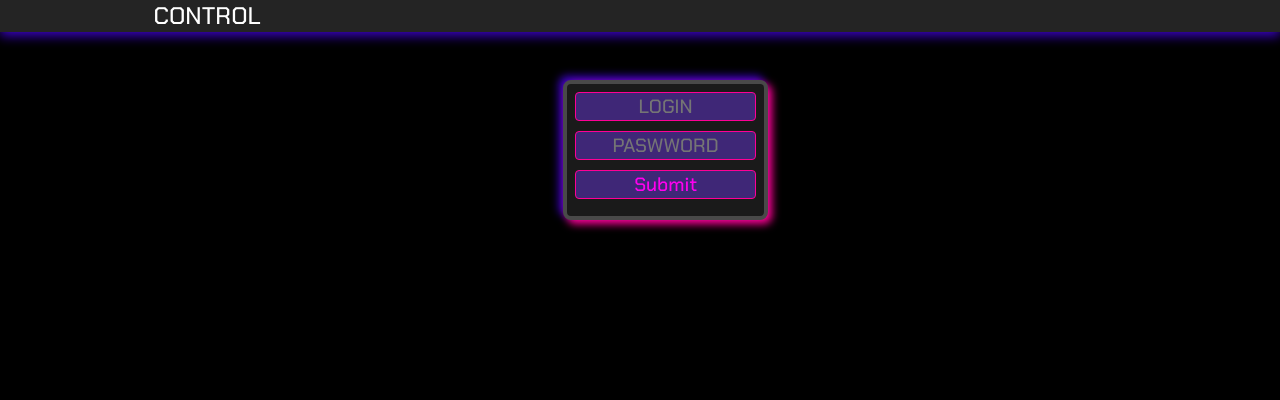
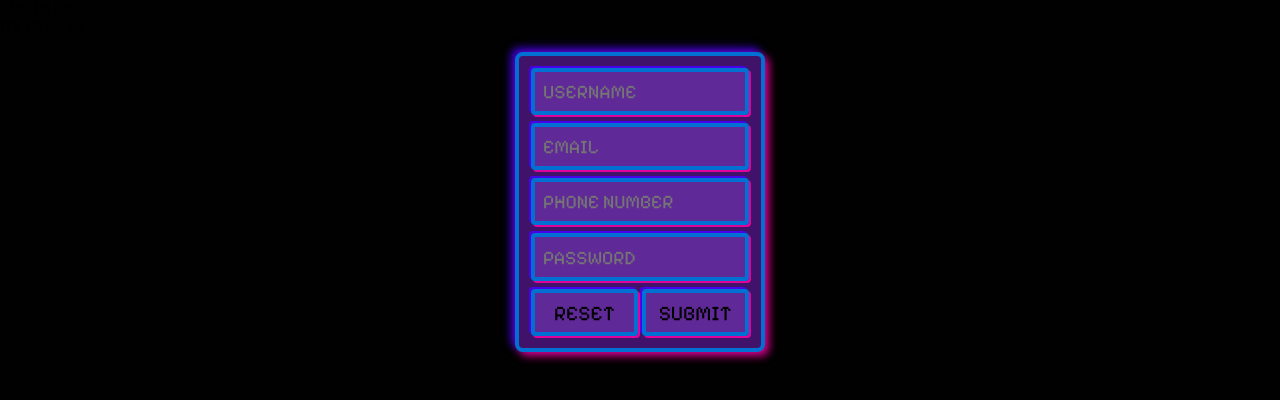
Before and after one commit to Fasamii/simple-form, a plain HTML site: page index.html in a window 1280 px wide. Drawn offline with Linux system fonts and the light colour scheme.

Commit message:
nice loking form

```diff
--- a/index.html
+++ b/index.html
@@ -3,25 +3,38 @@
 <head>
     <meta charset="UTF-8">
     <meta name="viewport" content="width=device-width, initial-scale=1.0">
-    <title>Document</title>
+    <title>CONTROL</title>
     <link rel="stylesheet" href="style.css">
 </head>
-<body class="dark_theme">
+<body>
     <header>
-        <nav class="topnav">
-            <h2>CONTROL</h2>
-        </nav>
+        <span id="name">LOGIN PAGE</span><br><span id="name2"> BY FASAMI</span>
     </header>
     <main>
-        <form action="index.php" method="post">
-            <input type="text" id="login"
-            placeholder="LOGIN" required
-            minlength="5" maxlength="20">
-            <input type="password" id="passwordid"
-            placeholder="PASWWORD" required
-            minlength="10" maxlength="40">
-            <input class="last" type="submit">
+        <form action="data.php" method="post">
+        <input type="text" id="usernameid"
+        placeholder="USERNAME"
+        required minlength="5" maxlength="15">
+        <br>
+        <input type="email" id="emailid"
+        placeholder="EMAIL"
+        required>
+        <br>
+        <input type="tel" id="phonenumid"
+        placeholder="PHONE NUMBER"
+        pattern="[0-9]{3}[0-9]{3}[0-9]{3}"
+        required>
+        <br>
+        <input type="password" id="passwordid"
+        placeholder="PASSWORD"
+        required minlength="10" maxlength="30">
+        <br>
+        <input type="reset" id="resetid">
+        <input type="submit" id="submitid" value="submit">
         </form>
     </main>
+    <footer>
+
+    </footer>
 </body>
 </html>
--- a/style.css
+++ b/style.css
@@ -1,65 +1,118 @@
-@font-face{font-family: chakra; src: url(assets/fonts/ChakraPetch-Medium.ttf)}
-@font-face{font-family: oxygen; src: url(assets/fonts/Oxygen-Regular.ttf)}
-
-*{box-sizing: border-box; margin: 0; padding: 0; font: inherit}
-body{padding-top: 80px; width: 100%; min-height: 100vh; background-color: #000000;}
-
-.topnav{
-    display: block; width: 100%; height: 4vh;
-    position: fixed; top: 0;
-    background-color: #242424;
-    line-height: 4vh;
-    box-shadow: #3b04c6 0 4px 12px;
-}
-.topnav > h2{
-    margin-left: 12vw;
-    font-family: chakra; font-size: 3vh;
-    text-transform: uppercase;
-    color: #ffffff;
+/*@font-face {
+    font-family: KANT;
+    src: url(assets/fonts/PixelifySans-Regular.ttf);
 }
 
-form, form > input{
-    font-family: inherit; font-size: inherit;
-    font-family: chakra; font-size: 1.2rem;
-    font-weight: 200;
-}
-form{
-    display: inline-block; padding: 8px;
-    background-color: #1a1a1a;
-    border-radius: 8px;
-    border: 4px solid #494949;
-    width: 16vw; height: 140px;
-    margin-left: calc(44vw);
-    box-shadow: #ff0095 4px 4px 8px, #3b04c6 -4px -4px 8px;
+*{box-sizing: border-box;}
+
+body {
+    font-family: KANT;
+    font-size: 25px;
+    font-weight: 400;
+    color: #000000;
+    background-color: #000000;
 }
 
-form > input {
-    display: block;
-    width: 100%; height: 25%;
-    margin-bottom: 5.5%;
-    background-color: #3f2777; border: 1px solid #ff0095;
-    border-radius: 4px; text-align: center;
-    color: rgb(255, 0, 238);
-}
-form > input:hover{
-    background-color: #612fe1;
+header {
+    margin-top: 40px;
+    width: 100%;
+    text-align: center;
+
 }
 
-@media (max-width: 1000px){
-    form{
-        width: 40%; height: 10%;
-        margin-left: 30vw;
-    }
-    form > .last{
-        margin-bottom: 0.2%;
-    }
+#name {
+    font-weight: 900;
+    font-size: 40px;
+    text-shadow: #0000ff 3px 3px 25px,#0000ff -3px -3px 25px;
 }
-@media (max-width: 500px){
-    form{
-        width: 80%; height: 10%;
-        margin-left: 10vw;
-    }
-    form > .last{
-        margin-bottom: 0.2%;
-    }
+#name2 {
+    text-shadow: #ff00e6 3px 3px 25px, #ff0084 -3px -3px 25px;
 }
+
+form {
+    padding: 10px;
+    margin: auto;
+    margin-top: 60px;
+    display: flow-root;
+    border: 5px solid #0095ff;
+    border-radius: 15px;
+    width: 250px;
+    background-color: #2a0c6a;;
+    box-shadow: #ff0084 4px 4px 20px, #0015ff -4px -4px 20px;
+    text-align: center;
+}
+
+input {
+    padding: 10px;
+    border: 2px solid #0095ff;
+    border-radius: 10px;
+    color: #ffffff;
+    background-color: #000000;
+    margin: 4px;
+    width: 95%;
+}
+#submitid {
+    float: right;
+    width: 46%;
+}
+#resetid {
+    float: left;
+    width: 46%;
+}
+#submitid:hover,#submitid:focus {
+    background-color: #6e0864;
+}
+#resetid:hover,#submitid:focus {
+    background-color: #29127c;
+}
+    */
+
+*{box-sizing: border-box; margin: 0; padding: 0; font: inherit; color: inherit;}
+@font-face{font-family: pix; src: url(assets/fonts/PixelifySans-Regular.ttf);}
+:root{
+    --bgc: #010101;
+    --panel: #401269;
+    --panbg: #914fe261;
+    --shadowa: #4800ffdd;
+    --shadowb: #ff00a6d5;
+    --border: #0070d2;
+}
+body{width: 100%; height: 100vh; background-color: var(--bgc);}
+form{
+    background-color: var(--panel); display: block;
+    width: 250px; height: 300px;
+    padding: 12px; border-radius: 8px;
+    margin: auto; margin-top: 16px;
+    border: 4px solid var(--border);
+    box-shadow: var(--shadowb) 4px 4px 8px, var(--shadowa) -4px -4px 9px;
+}
+form > input{
+    display: inline-block;
+    padding: 8px;
+    margin: auto; margin-top: 0; margin-bottom: 8px;
+    width: 100%; height: 17.6%;
+    border-radius: 4px;
+    border: 4px solid var(--border);
+    background-color: var(--panbg);
+    font-family: pix; font-size: 1.2rem;
+    text-transform: uppercase;
+    box-shadow: var(--shadowb) 2px 2px, var(--shadowa) -2px -2px;
+    transition: 100ms;
+}
+
+#resetid,#submitid{
+    display: inline-block;
+    width: 49%;
+    font-size: 1.3rem;
+    font-weight: 100;
+    text-align: center;
+}
+form>input:hover, form>input:focus{
+    background-color: var(--shadowb);
+}
+#submitid:hover, #resetid:hover{
+    padding: 4px;
+    border-radius: 2px;
+    border: 2px solid var(--border);
+    box-shadow: var(--shadowa) 2px 2px, var(--shadowa) -2px -2px
+}
```
Also changed, not shown: assets/fonts/PixelifySans-Regular.ttf (added).
